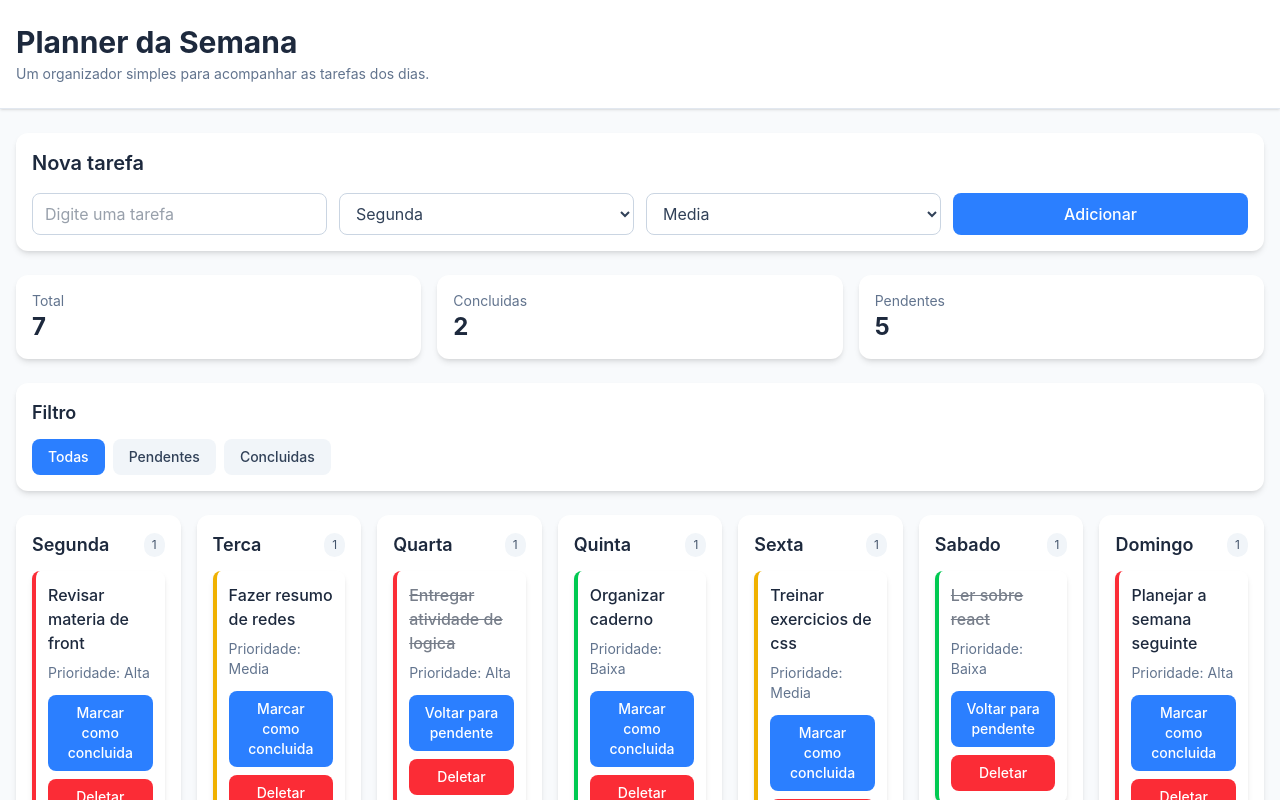
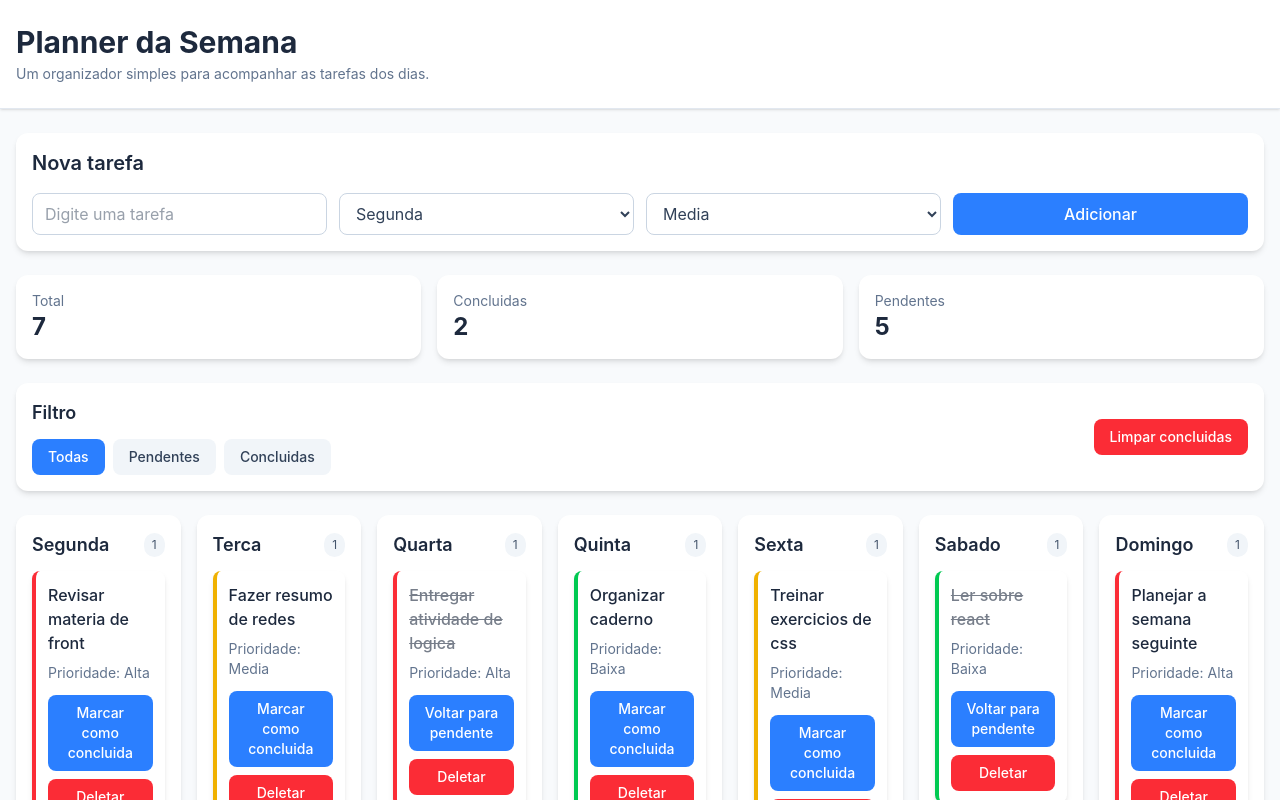
Before and after one commit to laraa-n/Planejador-de-tarefas-React, a React (Vite) app: page / in a window 1280 px wide. Shown: the top 800 px of the page. Built offline with nearby package versions, Linux system fonts and the light colour scheme.

Commit message:
adicionado botao para limpar concluidas

```diff
--- a/src/App.jsx
+++ b/src/App.jsx
@@ -36,6 +36,12 @@ function App() {
     )
   }
 
+  function limparConcluidas() {
+    setListaTarefas((tarefasAtuais) =>
+      tarefasAtuais.filter((tarefa) => !tarefa.done),
+    )
+  }
+
   const tarefasFiltradas = listaTarefas.filter((tarefa) => {
     if (filtroAtual === 'pendentes') {
       return !tarefa.done
@@ -55,6 +61,8 @@ function App() {
         <TaskForm adicionarTarefa={adicionarTarefa} />
         <Summary listaTarefas={listaTarefas} />
         <section className="mb-6 rounded-xl bg-white p-4 shadow-md">
+          <div className="flex flex-col gap-3 lg:flex-row lg:items-center lg:justify-between">
+            <div>
               <h2 className="mb-3 text-lg font-semibold text-slate-800">Filtro</h2>
               <div className="flex flex-wrap gap-2">
                 <button
@@ -91,6 +99,15 @@ function App() {
                   Concluidas
                 </button>
               </div>
+            </div>
+            <button
+              type="button"
+              className="rounded-lg bg-red-500 px-4 py-2 text-sm font-medium text-white transition hover:bg-red-600"
+              onClick={limparConcluidas}
+            >
+              Limpar concluidas
+            </button>
+          </div>
         </section>
         <WeekBoard
           listaTarefas={tarefasFiltradas}
```
Lines whose indentation alone changed are shown as unchanged.
